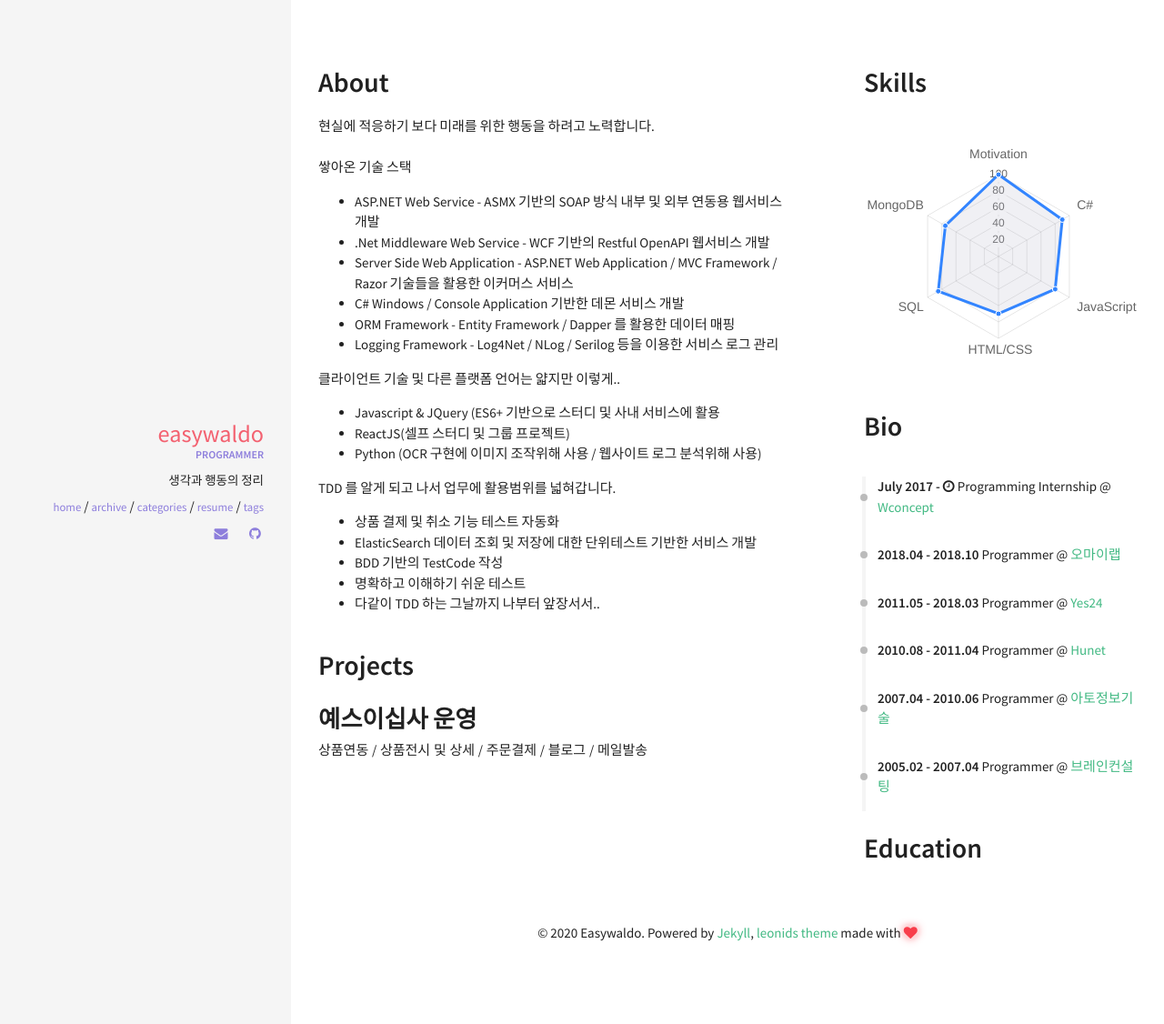
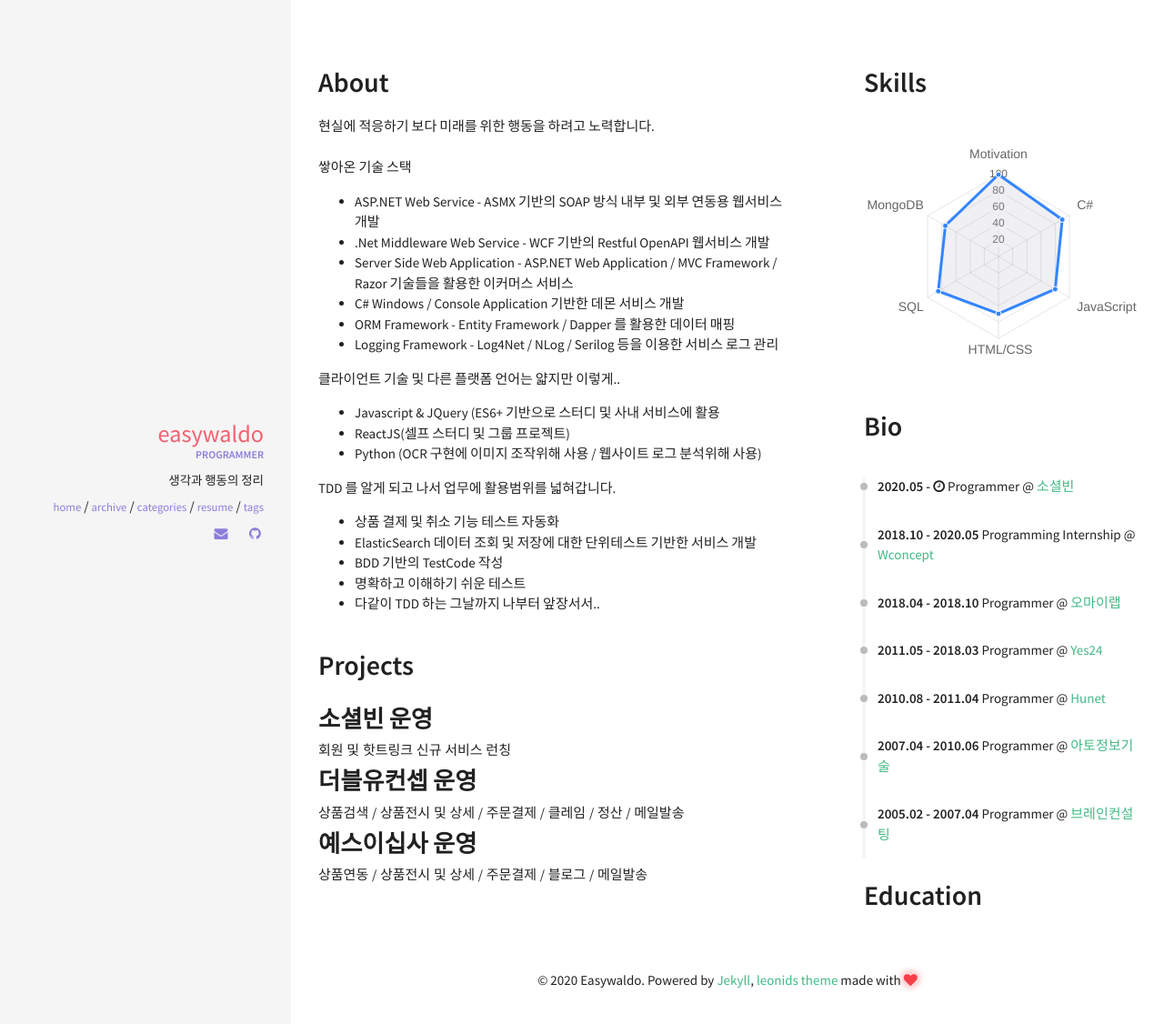
Before and after one commit to easywaldo/default_jekyll_blog, a Jekyll site: the page built from resume.html, in a window 1280 px wide. Shown: the top 1126 px of the page at 91% size. Built offline with Jekyll 4.4.1, drawn with Linux system fonts in a browser that asks for light colours; nearby versions of some CDN libraries.

Commit message:
JTA h2 DB 환경에 대한 의존성 주입 설정
기타사항
커리어 내용 업데이트

```diff
--- a/_data/index/careers.yml
+++ b/_data/index/careers.yml
@@ -1,12 +1,18 @@
 # careers section data
 # if you don't have language feature(language.yml is empty), ignore "i18n" items
+
+- name: 소셜빈
+  link: https://hott.kr
+  date: 2020.05 - <i class="fa fa-clock-o" aria-hidden="true" title="Until Now"></i>
+  job: Programmer
+
 - name: Wconcept
   link: https://www.wconcept.co.kr
-  date: July 2017 - <i class="fa fa-clock-o" aria-hidden="true" title="Until Now"></i>
+  date: 2018.10 - 2020.05
   job: Programming Internship
 
 - name: 오마이랩
-  link:
+  link: https://www.ohmyhotel.com
   date: 2018.04 - 2018.10
   job: Programmer
 
--- a/_data/index/projects.yml
+++ b/_data/index/projects.yml
@@ -1,3 +1,11 @@
+- name: 소셜빈 운영
+  descr: "회원 및 핫트링크 신규 서비스 런칭"
+  image: pong.png
+
+- name: 더블유컨셉 운영
+  descr: "상품검색 / 상품전시 및 상세 / 주문결제 / 클레임 / 정산 / 메일발송 "
+  image: pong.png
+
 - name: 예스이십사 운영
   descr: "상품연동 / 상품전시 및 상세 / 주문결제 / 블로그 / 메일발송 "
   image: pong.png
```
Also changed, not shown: _posts/2020-09-30-spring_jta_h2_db_testing.markdown (added, +82 -0 lines).
